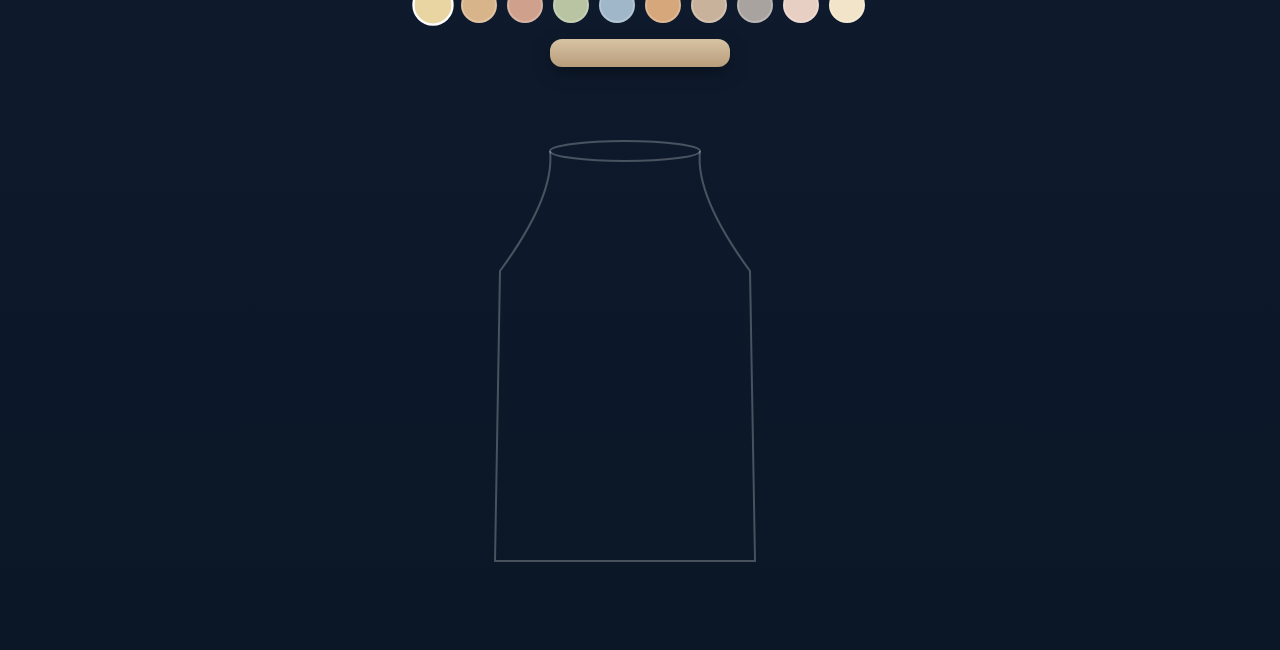
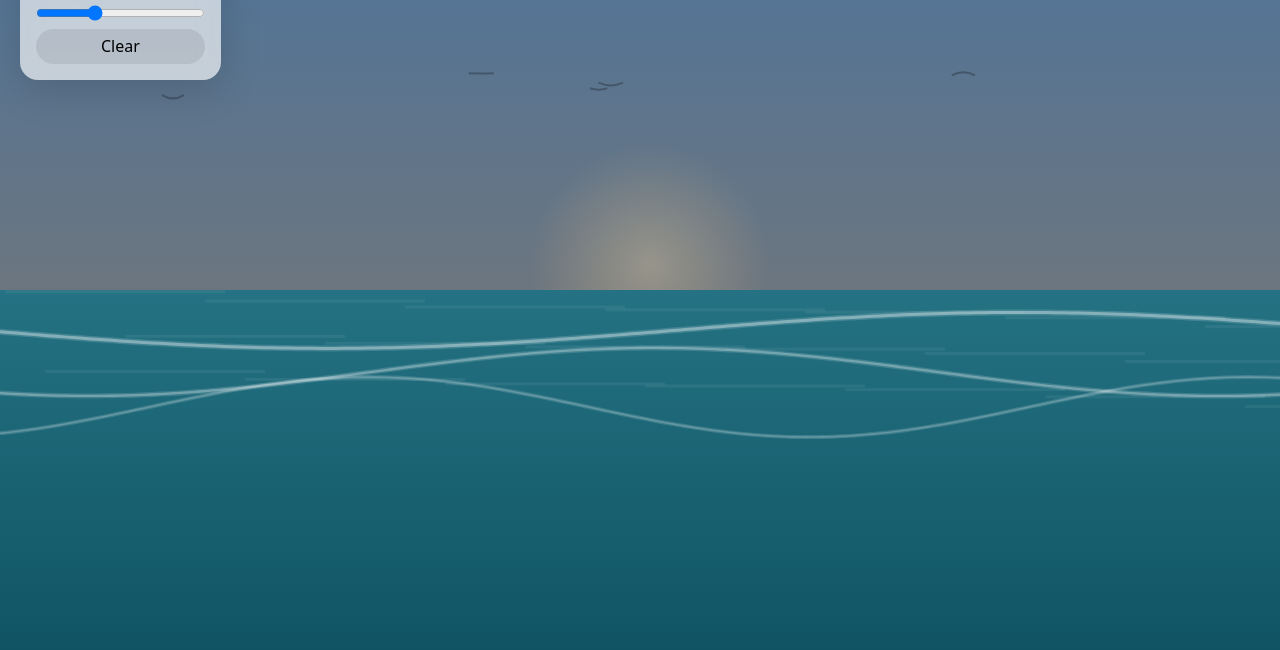
Before and after one commit to mblumpkin/madi-project-3, a plain HTML site: page index.html in a window 1280 px wide. Shown: the part 150-800 px from the top of the page. Drawn offline with Linux system fonts and the light colour scheme; animation ran at ten frames a second.

Commit message:
Made animated beach background and sand
Made animated beach backround with drawing waves, birds, and the sun with a day to night cycle. Added colors, reset, and sand grains for interactive element

```diff
--- a/css/main.css
+++ b/css/main.css
@@ -1,59 +1,69 @@
-body {
-  margin: 0;
-  background: linear-gradient(#0f1b2e, #0b1626);
-  color: #f5efe6;
-  font-family: system-ui, -apple-system, sans-serif;
-  height: 100vh;
-  display: flex;
-  align-items: center;
-  justify-content: center;
+* {
+box-sizing: border-box;
 }
 
-.app {
-  text-align: center;
+html, body {
+margin:0;
+padding:0;
+overflow:hidden;
+background:#87b5d6;
+font-family: system-ui, -apple-system, Segoe UI, Roboto, sans-serif;
 }
 
-h1 {
-  margin-bottom: 10px;
-  font-weight: 500;
-  letter-spacing: .5px;
+canvas {
+position:fixed;
+inset:0;
+width:100%;
+height:100%;
+display:block;
+}
+
+#bg {
+z-index:0;
+}
+
+#sand {
+z-index:1;
+cursor:crosshair;
+}
+
+.ui {
+position:fixed;
+top:20px;
+left:20px;
+background:rgba(255,255,255,0.65);
+backdrop-filter: blur(10px);
+padding:16px;
+border-radius:18px;
+box-shadow:0 10px 40px rgba(0,0,0,0.15);
+z-index:10;
+}
+
+.title {
+font-weight:600;
+margin-bottom:8px;
 }
 
 .controls {
-  margin-bottom: 16px;
-  display: flex;
-  gap: 10px;
-  justify-content: center;
+display:flex;
+flex-direction:column;
+gap:8px;
 }
 
-.color {
-  width: 32px;
-  height: 32px;
-  border-radius: 50%;
-  cursor: pointer;
-  border: 2px solid rgba(255,255,255,0.2);
-  transition: .2s;
+button {
+border:none;
+padding:8px 12px;
+border-radius:999px;
+background:rgba(0,0,0,0.08);
+cursor:pointer;
 }
 
-.color.active {
-  border: 2px solid white;
-  transform: scale(1.15);
+button:hover {
+background:rgba(0,0,0,0.15);
 }
 
-.jar-wrap {
-  position: relative;
+input[type="color"] {
+height:32px;
+border:none;
+border-radius:8px;
 }
-
-.lid {
-  width: 180px;
-  height: 28px;
-  background: linear-gradient(#d7c3a3, #b89d7a);
-  border-radius: 12px;
-  margin: 0 auto -6px;
-  box-shadow: 0 6px 18px rgba(0,0,0,.35);
-  cursor: pointer;
-}
-
-canvas {
-  display: block;
-}
--- a/index.html
+++ b/index.html
@@ -3,8 +3,8 @@
 
 <head>
   <meta charset="utf-8">
-  <title>Zen Sand Jar</title>
-  <meta name="description" content="This site will be a fun zen experience playing with sand in a jar.">
+  <title>Beach Sand Art</title>
+  <meta name="description" content="This site will be a fun zen experience playing with sand with a beachy mood and ocean white noise.">
   <meta name="viewport" content="width=device-width, initial-scale=1">
 
   <meta property="og:title" content="">
@@ -22,18 +22,25 @@
   <meta name="theme-color" content="#fafafa">
 </head>
 
-<div class="app">
-  <h1>Sand Jar</h1>
+<body>
 
-  <div class="controls" id="colors"></div>
+<div class="ui">
+  <div class="title">Painterly Sand Beach</div>
+  <div class="controls">
+    <label>Sand Color</label>
+    <input type="color" id="colorPicker" value="#f4c27a" />
 
-  <div class="jar-wrap">
-    <div class="lid" id="lid"></div>
-    <canvas id="canvas" width="420" height="520"></canvas>
+    <label>Flow</label>
+    <input type="range" id="flow" min="1" max="10" value="4" />
+
+    <button id="clear">Clear</button>
   </div>
 </div>
 
-  <script src="js/main.js"></script>
+<canvas id="bg"></canvas>
+<canvas id="sand"></canvas>
+
+<script src="js/main.js"></script>
+
 </body>
-
 </html>
--- a/js/main.js
+++ b/js/main.js
@@ -1,228 +1,333 @@
-const canvas = document.getElementById('canvas');
-const ctx = canvas.getContext('2d');
+window.addEventListener("DOMContentLoaded", () => {
 
-const width = canvas.width;
-const height = canvas.height;
+const bg = document.getElementById('bg')
+const sand = document.getElementById('sand')
 
-const cellSize = 3;
-const cols = Math.floor(width / cellSize);
-const rows = Math.floor(height / cellSize);
+const bgCtx = bg.getContext('2d')
+const ctx = sand.getContext('2d')
 
-const grid = new Array(cols * rows).fill(null);
+let W, H
 
-let mouseDown = false;
-let mouseX = 0;
-let mouseY = 0;
+const cell = 5
+let cols, rows
+let grid
+let colorGrid
 
-let currentColor = '#f4d03f';
-
-const palette = [
-  "#e9d5a1",
-  "#d8b48a",
-  "#cfa18d",
-  "#b8c4a2",
-  "#9fb7c9",
-  "#d6a77a",
-  "#c9b29b",
-  "#a8a39e",
-  "#e8cfc4",
-  "#f1e4c8"
-];
-
-const colorContainer = document.getElementById('colors');
-
-palette.forEach((color, i) => {
-  const div = document.createElement('div');
-  div.className = 'color' + (i === 0 ? ' active' : '');
-  div.style.background = color;
-
-  div.onclick = () => {
-    currentColor = color;
-    document.querySelectorAll('.color').forEach(c => c.classList.remove('active'));
-    div.classList.add('active');
-  };
-
-  colorContainer.appendChild(div);
-});
-
-function index(x, y) {
-  return x + y * cols;
+function resize(){
+  W = bg.width = sand.width = window.innerWidth
+  H = bg.height = sand.height = window.innerHeight
+  initSand()
 }
 
-function insideJar(x, y) {
-  const cx = width / 2;
+window.addEventListener('resize', resize)
+resize()
 
-  const top = 80;
-  const neck = 130;
-  const shoulder = 190;
-  const bottom = height - 20;
+const ocean = new Audio("./audio/oceansounds.mp3")
 
-  if (y < top || y > bottom) return false;
+ocean.loop = true
+ocean.volume = 0.35
 
-  let half;
+window.addEventListener("mousedown", () => {
+  ocean.play().catch(()=>{})
+}, { once:true })
 
-  if (y < neck) {
-    half = 70;
-  }
-  else if (y < shoulder) {
-    const t = (y - neck) / (shoulder - neck);
-    half = 70 + Math.sin(t * Math.PI/2) * 60;
-  }
-  else {
-    half = 130;
+let time = 0
+
+function drawBackground(){
+  bgCtx.clearRect(0,0,W,H)
+
+  time += 0.0005
+  const day = (Math.sin(time) + 1) / 2
+
+  const skyTop = lerpColor("#87c7ff", "#0b1d3a", 1-day)
+  const skyBottom = lerpColor("#ffd7a3", "#091426", 1-day)
+
+  const g = bgCtx.createLinearGradient(0,0,0,H)
+  g.addColorStop(0, skyTop)
+  g.addColorStop(1, skyBottom)
+
+  bgCtx.fillStyle = g
+  bgCtx.fillRect(0,0,W,H)
+
+  drawSun(day)
+  drawWater(day)
+  drawWaves(day)
+  drawBirds(day)
+}
+
+function drawSun(day){
+  const x = W * (0.2 + day * 0.6)
+  const y = H * (0.25 + (1-day) * 0.55)
+
+  const r = 120
+
+  const g = bgCtx.createRadialGradient(x,y,0,x,y,r)
+  g.addColorStop(0, `rgba(255,220,160,${0.6*day})`)
+  g.addColorStop(1, "rgba(255,200,120,0)")
+
+  bgCtx.fillStyle = g
+  bgCtx.beginPath()
+  bgCtx.arc(x,y,r,0,Math.PI*2)
+  bgCtx.fill()
+}
+
+function drawWater(day){
+  const horizon = H * 0.55
+
+  const g = bgCtx.createLinearGradient(0,horizon,0,H)
+  g.addColorStop(0, lerpColor("#3ec6d3", "#091a2f", 1-day))
+  g.addColorStop(1, lerpColor("#1ea0b6", "#02060f", 1-day))
+
+  bgCtx.fillStyle = g
+  bgCtx.fillRect(0,horizon,W,H)
+
+  for(let i=0;i<20;i++){
+    bgCtx.globalAlpha = 0.06
+    bgCtx.fillStyle = "white"
+
+    const y =
+      horizon +
+      i * 6 +
+      Math.sin(time * 3 + i) * 4
+
+    bgCtx.fillRect(
+      (i * 200 + time * 200) % W,
+      y,
+      220,
+      3
+    )
   }
 
-  return Math.abs(x - cx) < half;
+  bgCtx.globalAlpha = 1
 }
 
-canvas.addEventListener('mousedown', () => {
-  mouseDown = true;
-});
+function drawWaves(day){
+  const horizon = H * 0.55
 
-window.addEventListener('mouseup', () => {
-  mouseDown = false;
-});
+  for(let i=0;i<3;i++){
 
-canvas.addEventListener('mousemove', e => {
-  const rect = canvas.getBoundingClientRect();
-  mouseX = e.clientX - rect.left;
-  mouseY = e.clientY - rect.top;
-});
+    const y =
+      horizon +
+      40 +
+      i*35 +
+      Math.sin(time*2 + i)*8
 
-function addSand() {
-  if (!mouseDown) return;
+    const amplitude = 18 + i*6
+    const wavelength = 220 - i*40
 
-  const radius = 3;
+    bgCtx.beginPath()
 
-  for (let i = 0; i < 12; i++) {
-    const angle = Math.random() * Math.PI * 2;
-    const r = Math.random() * radius;
+    for(let x=0; x<=W; x+=8){
 
-    const px = mouseX + Math.cos(angle) * r;
-    const py = mouseY + Math.sin(angle) * r;
+      const waveY =
+        y +
+        Math.sin((x/wavelength) + time*3 + i) * amplitude
 
-    const x = Math.floor(px / cellSize);
-    const y = Math.floor(py / cellSize);
+      if(x === 0)
+        bgCtx.moveTo(x, waveY)
+      else
+        bgCtx.lineTo(x, waveY)
+    }
 
-    if (x < 0 || x >= cols || y < 0 || y >= rows) continue;
+    bgCtx.strokeStyle = `rgba(255,255,255,${0.35 - i*0.08})`
+    bgCtx.lineWidth = 3 - i*0.7
+    bgCtx.stroke()
 
-    if (!insideJar(px, py)) continue;
-
-    const iIndex = index(x,y);
-
-    if (!grid[iIndex]) {
-      grid[iIndex] = currentColor;
-    }
+    bgCtx.strokeStyle = "rgba(255,255,255,0.15)"
+    bgCtx.lineWidth = 6 - i
+    bgCtx.stroke()
   }
 }
 
-function update() {
-  for (let y = rows - 2; y >= 0; y--) {
-    for (let x = 0; x < cols; x++) {
-      const iIndex = index(x,y);
-      const below = index(x,y+1);
+let birds = []
 
-      if (!grid[iIndex]) continue;
+function generateBirds(){
+  birds = []
 
-      if (!grid[below] && insideJar(x*cellSize,(y+1)*cellSize)) {
-        grid[below] = grid[iIndex];
-        grid[iIndex] = null;
-        continue;
+  for(let i=0;i<8;i++){
+    birds.push({
+      x: Math.random(),
+      y: 0.12 + Math.random()*0.18,
+      speed: 0.00015 + Math.random()*0.0002,
+      size: 8 + Math.random()*6,
+      flap: Math.random()*10
+    })
+  }
+}
+
+generateBirds()
+
+function drawBirds(day){
+
+  bgCtx.strokeStyle = `rgba(0,0,0,${0.5*day})`
+  bgCtx.lineWidth = 2
+
+  birds.forEach(b=>{
+
+    b.x += b.speed
+    if(b.x > 1.2) b.x = -0.2
+
+    const x = b.x * W
+    const y =
+      (b.y + Math.sin(time*2 + b.flap)*0.01)
+      * H
+
+    const wing =
+      Math.sin(time*12 + b.flap)
+      * b.size * 0.6
+
+    bgCtx.beginPath()
+    bgCtx.moveTo(x - b.size, y)
+    bgCtx.quadraticCurveTo(x, y + wing, x + b.size, y)
+    bgCtx.stroke()
+
+  })
+}
+
+function initSand(){
+  cols = Math.floor(W / cell)
+  rows = Math.floor(H / cell)
+
+  grid = new Uint8Array(cols * rows)
+  colorGrid = new Array(cols * rows)
+}
+
+function idx(x,y){
+  return x + y * cols
+}
+
+function updateSand(){
+  for(let y = rows-2; y>=0; y--){
+    for(let x=0; x<cols; x++){
+      const i = idx(x,y)
+      if(!grid[i]) continue
+
+      const below = idx(x,y+1)
+
+      if(!grid[below]){
+        grid[below] = 1
+        colorGrid[below] = colorGrid[i]
+        grid[i] = 0
+        continue
       }
 
-      const dir = Math.random() < 0.5 ? -1 : 1;
+      const dir = Math.random() < 0.5 ? -1 : 1
+      const diag = idx(x+dir, y+1)
 
-      const diag = index(x+dir, y+1);
-
-      if (x+dir>=0 && x+dir<cols && !grid[diag] && insideJar((x+dir)*cellSize,(y+1)*cellSize)) {
-        grid[diag] = grid[iIndex];
-        grid[iIndex] = null;
+      if(x+dir >=0 && x+dir < cols && !grid[diag]){
+        grid[diag] = 1
+        colorGrid[diag] = colorGrid[i]
+        grid[i] = 0
       }
     }
   }
 }
 
-function drawJar() {
-  const cx = width/2;
+function drawSand(){
+  ctx.clearRect(0,0,W,H)
 
-  const top = 90;
-  const neck = 135;
-  const shoulder = 210;
-  const bottom = height - 20;
+  const r = cell * 0.65
 
-  ctx.strokeStyle = "rgba(255,255,255,0.25)";
-  ctx.lineWidth = 2;
+  for(let y=0;y<rows;y++){
+    for(let x=0;x<cols;x++){
+      const i = idx(x,y)
+      if(!grid[i]) continue
 
-  ctx.beginPath();
+      ctx.fillStyle = colorGrid[i]
 
-  // left
-  ctx.moveTo(cx - 75, top);
-
-  ctx.quadraticCurveTo(
-    cx - 70, neck,
-    cx - 125, shoulder
-  );
-
-  ctx.quadraticCurveTo(
-    cx - 130, bottom,
-    cx - 130, bottom
-  );
-
-  // bottom
-  ctx.lineTo(cx + 130, bottom);
-
-  // right
-  ctx.quadraticCurveTo(
-    cx + 130, bottom,
-    cx + 125, shoulder
-  );
-
-  ctx.quadraticCurveTo(
-    cx + 70, neck,
-    cx + 75, top
-  );
-
-  ctx.stroke();
-
-  // rim
-  ctx.beginPath();
-  ctx.ellipse(cx, top, 75, 10, 0, 0, Math.PI * 2);
-  ctx.stroke();
+      ctx.beginPath()
+      ctx.arc(
+        x*cell + cell*0.5,
+        y*cell + cell*0.5,
+        r,
+        0,
+        Math.PI*2
+      )
+      ctx.fill()
+    }
+  }
 }
 
-function draw() {
-  ctx.clearRect(0,0,width,height);
+let drawing = false
+let sandColor = "#f4c27a"
+let flow = 6
 
-  for (let y=0;y<rows;y++){
-    for (let x=0;x<cols;x++){
-      const c = grid[index(x,y)];
-      if (!c) continue;
+sand.addEventListener('mousedown', ()=> drawing = true)
+window.addEventListener('mouseup', ()=> drawing = false)
 
-      ctx.fillStyle = c;
-      ctx.fillRect(x*cellSize,y*cellSize,cellSize,cellSize);
+sand.addEventListener('mousemove', e=>{
+  if(!drawing) return
+
+  const rect = sand.getBoundingClientRect()
+  const x = Math.floor((e.clientX - rect.left) / cell)
+  const y = Math.floor((e.clientY - rect.top) / cell)
+
+  for(let i=0;i<flow;i++){
+    const rx = x + Math.floor((Math.random()-0.5)*3)
+    const ry = y + Math.floor((Math.random()-0.5)*3)
+
+    if(rx>=0 && rx<cols && ry>=0 && ry<rows){
+      const id = idx(rx,ry)
+      grid[id] = 1
+      colorGrid[id] = varyColor(sandColor)
     }
   }
+})
 
-  drawJar();
+
+const picker = document.getElementById('colorPicker')
+const flowSlider = document.getElementById('flow')
+const clearBtn = document.getElementById('clear')
+
+picker.addEventListener('input', e=> sandColor = e.target.value)
+flowSlider.addEventListener('input', e=> flow = +e.target.value)
+
+clearBtn.addEventListener('click', initSand)
+
+function varyColor(hex){
+  const c = hexToRgb(hex)
+  const v = 10
+
+  c.r += rand(-v,v)
+  c.g += rand(-v,v)
+  c.b += rand(-v,v)
+
+  return `rgb(${c.r},${c.g},${c.b})`
 }
 
-function loop() {
-  addSand();
-  update();
-  draw();
-  requestAnimationFrame(loop);
+function rand(a,b){
+  return Math.floor(Math.random()*(b-a)+a)
 }
 
-loop();
-
-const lid = document.getElementById("lid");
-
-lid.addEventListener("click", () => {
-  resetJar();
-});
-
-function resetJar(){
-  for(let i=0;i<grid.length;i++){
-    grid[i] = null;
+function hexToRgb(hex){
+  const bigint = parseInt(hex.slice(1), 16)
+  return {
+    r: (bigint >> 16) & 255,
+    g: (bigint >> 8) & 255,
+    b: bigint & 255
   }
 }
+
+function lerp(a,b,t){ return a + (b-a)*t }
+
+function lerpColor(a,b,t){
+  const ca = hexToRgb(a)
+  const cb = hexToRgb(b)
+
+  const r = Math.floor(lerp(ca.r, cb.r, t))
+  const g = Math.floor(lerp(ca.g, cb.g, t))
+  const b2 = Math.floor(lerp(ca.b, cb.b, t))
+
+  return `rgb(${r},${g},${b2})`
+}
+
+function loop(){
+  drawBackground()
+  updateSand()
+  drawSand()
+  requestAnimationFrame(loop)
+}
+
+loop()
+
+})
```
Also changed, not shown: 1 other file.
